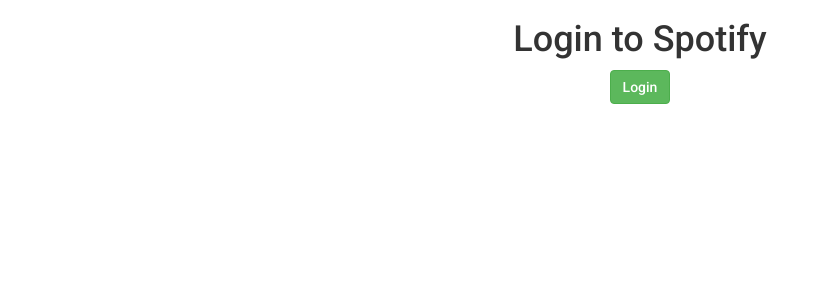
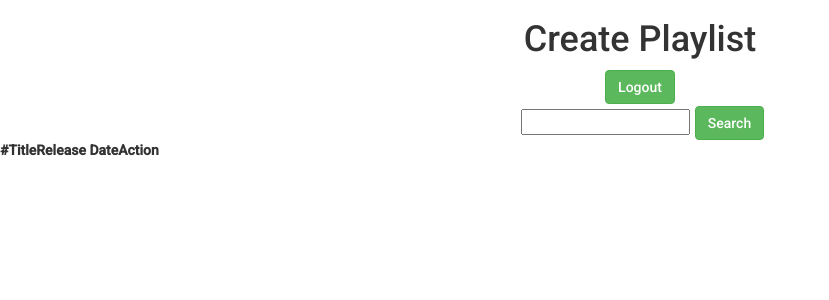
Before and after one commit to kecih/generasi-gigih-homework, a React (Create React App) app: page / in a window 1280 px wide. Shown: the top 300 px of the page, without its empty margins (0-829 px from the left). Built offline with nearby package versions, Linux system fonts and the light colour scheme.

Commit message:
Rework Spotify Homework

```diff
--- a/src/App.js
+++ b/src/App.js
@@ -1,13 +1,12 @@
 import './App.css';
 import PageHeading from "../src/components/PageHeading"
-import Songs from './components/Songs';
-import Login from './pages/Login';
+import {spotifyLogin, getAccessToken} from './auth/auth'
+import Search from './pages/Search/Search';
 
 function App() {
   return <div className="App">
-    {/* <PageHeading text="Create Playlist" /> */}
-    {/* <Songs /> */}
-    <Login />
+    <PageHeading spotifyLogin={spotifyLogin} />
+    <Search getAccessToken={getAccessToken} />
   </div>
 }
 export default App;
--- /dev/null
+++ b/src/auth/auth.js
@@ -0,0 +1,21 @@
+const spotifyLogin = () => {
+    const CLIENT_ID = '6e03088b81d048d38a3334d006415703'
+    const SPOTIFY_AUTHORIZE_ENDPOINT = 'https://accounts.spotify.com/authorize'
+    const REDIRECT_URL_AFTER_LOGIN = 'http://localhost:3000'
+    const SCOPE = 'playlist-modify-private'
+    window.location = `${SPOTIFY_AUTHORIZE_ENDPOINT}?client_id=${CLIENT_ID}&redirect_uri=${REDIRECT_URL_AFTER_LOGIN}&scope=${SCOPE}&response_type=token&show_dialog=true`
+}
+
+const getAccessToken = (hash) => {
+    const stringAfterHastag = hash.substring(1);
+    const paramInUrl = stringAfterHastag.split("&");
+    const paramSplitUp = paramInUrl.reduce((acc, currentValue) => {
+      // console.log(currentValue);
+      const [key, value] = currentValue.split("=");
+      acc[key] = value;
+      return acc;
+    }, {});
+    return paramSplitUp;
+};
+
+export {spotifyLogin, getAccessToken}
--- a/src/components/Button/index.js
+++ b/src/components/Button/index.js
@@ -1,6 +1,6 @@
 import "./style.css"
 
-const Button = (props) =>{
-    return <input className={props.className} type="button" value={props.value} href={props.href} />
+const Button = ({onClick, type, children, className}) =>{
+    return <button className={className} onClick={onClick} type={type} > {children} </button>
 }
 export default Button;
--- a/src/components/PageHeading/index.js
+++ b/src/components/PageHeading/index.js
@@ -1,4 +1,24 @@
-const PageHeading = (props) => {
-    return <h1>{props.text}</h1>
+import React, { useState } from "react";
+import Button from "../Button"
+
+const PageHeading = ({spotifyLogin}) => {
+    const [isLogin, setIsLogin] = useState(false)
+
+    const handleLoginClick = (e) => {
+        setIsLogin(!isLogin)
+
+        if (isLogin === true){
+            spotifyLogin()
+        }
+    }
+
+    return(
+        <div>
+            <h1>Create Playlist</h1>
+            <Button  type='button' className='btn btn-success' onClick={(e) => handleLoginClick(e)}>
+                {isLogin === true ? 'Login' : 'Logout'}
+            </Button>
+        </div>
+    )
 }
 export default PageHeading;
--- /dev/null
+++ b/src/components/Song/index.js
@@ -0,0 +1,41 @@
+import React, { useState } from "react";
+
+const Song = ({id, song, playlist, setPlaylist}) => {
+    const [isSelected, setIsSelected] = useState(false)
+
+    const handleSelectClick = (e) => {
+        let uri = e.target.value;
+        setIsSelected(!isSelected);
+        if (playlist.includes(uri)) {
+          let newPlaylist = playlist.filter((song) => song !== uri);
+          setPlaylist(newPlaylist);
+        } else {
+          setPlaylist([...playlist, uri]);
+        }
+    }
+
+    return (
+        <tr>
+          <td>{id + 1}</td>
+          <td>
+            <img src={song.album.images[2].url} alt={song.name} />
+          </td>
+          <td>
+            <p>{song.name}</p>
+            <p>{song.artists[0].name}</p>
+          </td>
+          <td>{song.album.release_date}</td>
+          <td>
+            <button
+              onClick={(e) => handleSelectClick(e)}
+              value={song.uri}
+              className='btn btn-success'
+            >
+              {playlist.includes(song.uri) ? "Deselect" : "Select"}
+            </button>
+          </td>
+        </tr>
+      );
+}
+
+export default Song;
--- /dev/null
+++ b/src/components/SongList/SongList.js
@@ -0,0 +1,26 @@
+import Song from "../Song";
+
+const SongList = ({ songs, playlist, setPlaylist}) => {
+    return(
+        <table>
+            <thead>
+            <tr>
+                <th>#</th>
+                <th></th>
+                <th>Title</th>
+                <th>Release Date</th>
+                <th>Action</th>
+                </tr>
+            </thead>
+            <tbody>
+                {songs.map((song, id)=> {
+                    return(
+                        <Song key={song.id} id={id} song={song} playlist={playlist} setPlaylist={setPlaylist}/>
+                    )
+                })}
+            </tbody>
+        </table>
+    )
+}
+
+export default SongList;
--- a/src/components/Songs/index.js
+++ /dev/null
@@ -1,13 +0,0 @@
-import datas from "../../data"
-import SongDetails from "../SongDetails"
-
-const Songs = () => {
-return datas.map(data =>(
-<div key={data.id}>
-    <SongDetails imageUrl={data.album.images[0].url} imageAlt={data.album.name} title={data.name}
-        artist={data.artists[0].name} album={data.album.name}/>
-</div>
-))
-}
-
-export default Songs;
--- a/src/pages/Login.js
+++ /dev/null
@@ -1,49 +0,0 @@
-import { useEffect } from "react";
-
-// https://accounts.spotify.com/authorize?client_id=5fe01282e94241328a84e7c5cc169164&redirect_uri=http:%2F%2Fexample.com%2Fcallback&scope=user-read-private%20user-read-email&response_type=token&state=123
-const CLIENT_ID = '6e03088b81d048d38a3334d006415703'
-const SPOTIFY_AUTHORIZE_ENDPOINT = 'https://accounts.spotify.com/authorize'
-const REDIRECT_URL_AFTER_LOGIN = 'http://localhost:3000'
-const SPACE_DELIMITER = "%20";
-const SCOPES = [
-  "user-read-currently-playing",
-  "user-read-playback-state",
-  "playlist-read-private",
-];
-const SCOPES_URL_PARAM = SCOPES.join(SPACE_DELIMITER);
-const getReturnedParamsFromSpotifyAuth = (hash) => {
-  const stringAfterHashtag = hash.substring(1);
-  const paramsInUrl = stringAfterHashtag.split("&");
-  const paramsSplitUp = paramsInUrl.reduce((accumulater, currentValue) => {
-    // console.log(currentValue);
-    const [key, value] = currentValue.split("=");
-    accumulater[key] = value;
-    return accumulater;
-  }, {});
-
-  return paramsSplitUp;
-};
-
-
-const Login = () => {
-  useEffect(() => {
-    if (window.location.hash) {
-      const { access_token, expires_in, token_type } =
-        getReturnedParamsFromSpotifyAuth(window.location.hash);
-      localStorage.clear();
-      localStorage.setItem("accessToken", access_token);
-      console.log(access_token)
-    }
-  });
-
-    const handleLogin = () => {
-        window.location = `${SPOTIFY_AUTHORIZE_ENDPOINT}?client_id=${CLIENT_ID}&redirect_uri=${REDIRECT_URL_AFTER_LOGIN}&scope=${SCOPES_URL_PARAM}&response_type=token&show_dialog=true`;
-      };
-    return(
-        <div>
-            <h1>Login to Spotify</h1>
-            <button className='btn btn-success'onClick={handleLogin}>Login</button>
-        </div>
-    )
-}
-export default Login;
--- /dev/null
+++ b/src/pages/Search/Search.js
@@ -0,0 +1,47 @@
+import React, { useState, useEffect } from "react";
+import SongList from "../../components/SongList/SongList";
+import Button from "../../components/Button";
+
+const Search = ({ getAccessToken }) => {
+    const [token, setToken] = useState("");
+    const [search, setSearch] = useState("");
+    const [playlist, setPlaylist] = useState([]);
+    const [songs, setSongs] = useState([]);
+
+    useEffect(() => {
+        if (window.location.hash) {
+            const { access_token } = getAccessToken(window.location.hash);
+            setToken(access_token);
+        }
+    }, [getAccessToken]);
+
+    const buttonHandleSearch = () => {
+        fetch(
+            `https://api.spotify.com/v1/search?q=${search}&type=track&limit=10`,
+            {
+                headers: {
+                    Authorization: "Bearer " + token,
+                },
+            }
+        )
+            .then((res) => res.json())
+            .then((data) => setSongs(data.tracks.items));
+    };
+
+    return (
+        <div>
+            <div>
+            <input type="text" onChange={(e) => setSearch(e.target.value)} value={search} />
+            <Button className='btn btn-success' type='button' onClick={buttonHandleSearch}>
+                Search
+            </Button>
+            </div>
+            <div>
+                <SongList songs={songs} playlist={playlist} setPlaylist={setPlaylist} />
+            </div>
+        </div>
+
+    )
+}
+
+export default Search;
```
Also changed, not shown: 1 other file (tests, documents, lock files or other folders).
